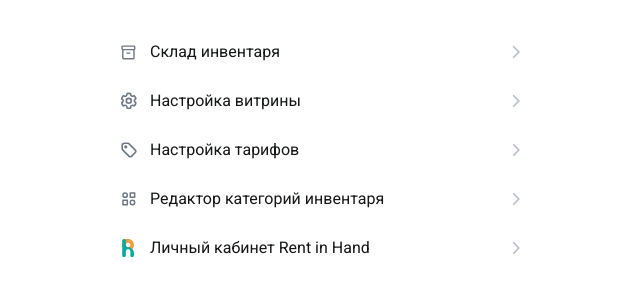
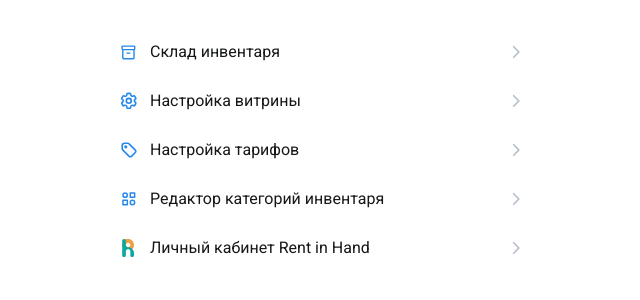
Before and after one commit to Learde/rih-widget-admin, a Vue app: page / in a window 1280 px wide. Shown: the top 300 px of the page, without its empty margins (320-960 px from the left). Built offline with nearby package versions, Linux system fonts and the light colour scheme.

Commit message:
feat: change color of menu icons

```diff
--- a/src/views/home/HomePage.vue
+++ b/src/views/home/HomePage.vue
@@ -1,4 +1,6 @@
 <script setup>
+import { RouterLink } from "vue-router";
+
 import {
     IconCategory,
     IconChevron,
@@ -7,8 +9,6 @@ import {
     IconRIHLogo,
     IconSettings,
 } from "@/icones";
-
-import { RouterLink } from "vue-router";
 </script>
 
 <template>
@@ -82,7 +82,7 @@ import { RouterLink } from "vue-router";
 }
 
 .icon {
-    // color: var(--c-primary);
-    color: var(--c-gray-2);
+    color: var(--c-primary);
+    // color: var(--c-gray-2);
 }
 </style>
```
